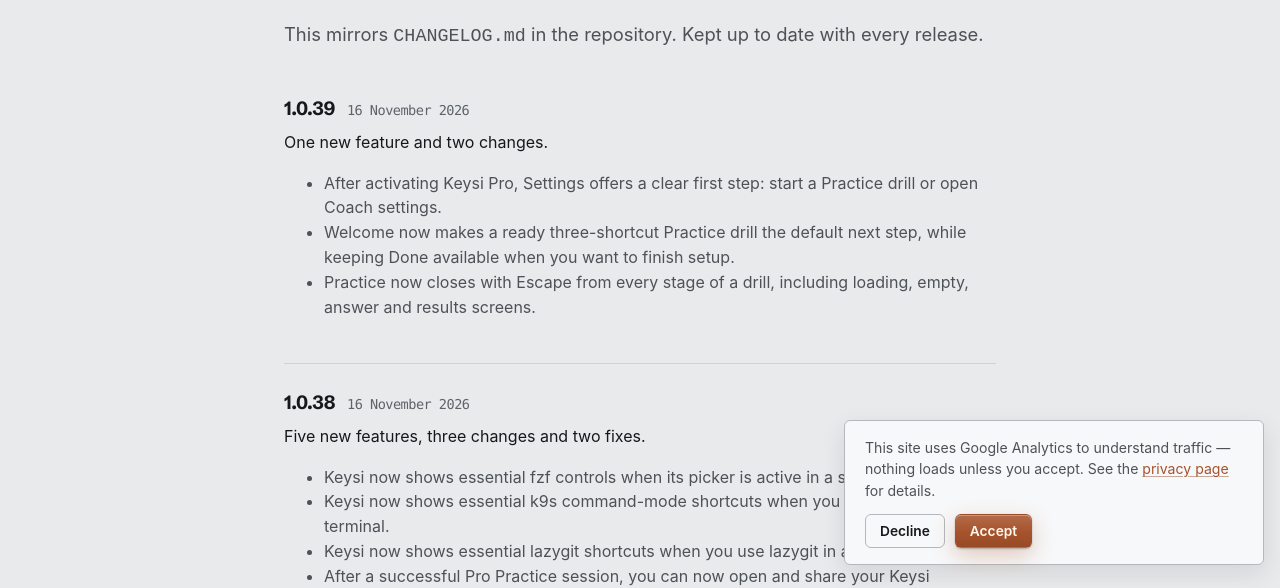
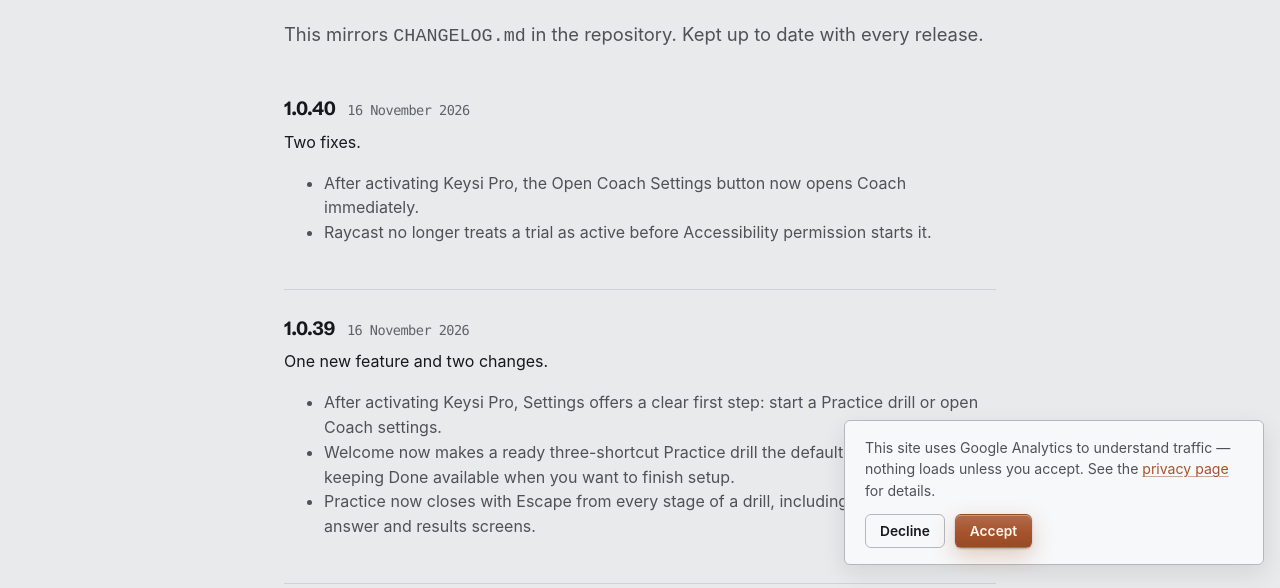
Before and after one commit to noloman/keysi, a plain HTML site: page changelog.html in a window 1280 px wide. Shown: the part 219-807 px from the top of the page. Drawn offline with Linux system fonts and the light colour scheme.

Commit message:
Update marketing site

```diff
--- a/changelog.html
+++ b/changelog.html
@@ -53,6 +53,15 @@
   <p class="lede">This mirrors <code>CHANGELOG.md</code> in the repository. Kept up to date with every release.</p>
 
 <!-- releases:start — generated by scripts/changelog.py, do not edit -->
+
+  <div class="release">
+    <h2>1.0.40 <span class="date">16 November 2026</span></h2>
+    <p>Two fixes.</p>
+    <ul>
+      <li>After activating Keysi Pro, the Open Coach Settings button now opens Coach immediately.</li>
+      <li>Raycast no longer treats a trial as active before Accessibility permission starts it.</li>
+    </ul>
+  </div>
 
   <div class="release">
     <h2>1.0.39 <span class="date">16 November 2026</span></h2>
```
Also changed, not shown: es/index.html (+1 -1 lines), index.html (+1 -1 lines).
